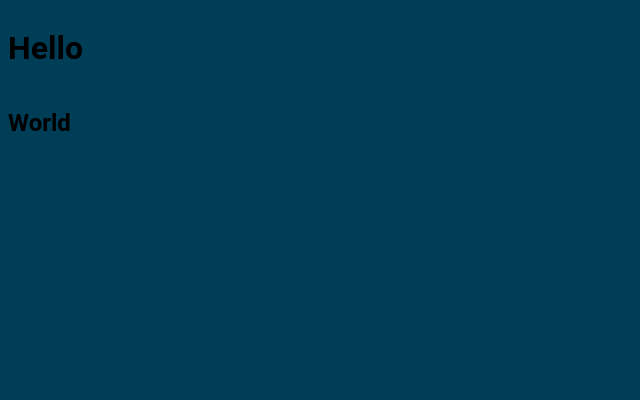
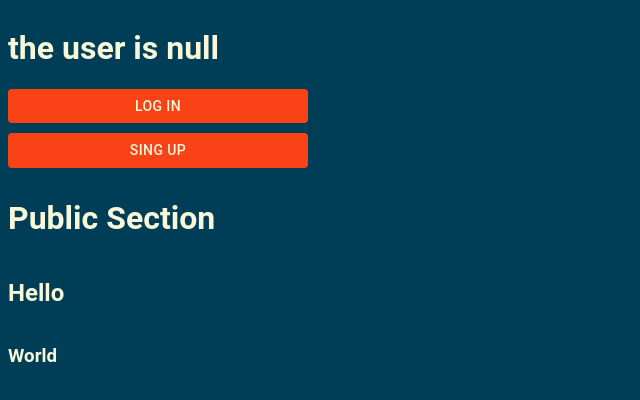
Before and after one commit to Krs-Mauro/PERN-stack-app, a React (Vite) app: page / in a window 1280 px wide. Shown: the top 400 px of the page, without its empty margins (0-640 px from the left). Built offline with nearby package versions, Linux system fonts and the light colour scheme.

Commit message:
adds supabase client and methods to interact with it

```diff
--- a/index.css
+++ b/index.css
@@ -2,9 +2,11 @@
     --background-color: #003d57;
     --secondary-color: #f7f8d9;
     --accent-color: #fa4217;
+    --accent-color-hover: #c53515;
   }
 
 body {
     background-color: var(--background-color);
+    color: var(--secondary-color);
     font-family: 'Roboto', sans-serif;
   }
--- a/index.html
+++ b/index.html
@@ -5,7 +5,7 @@
     <link rel="icon" type="image/svg+xml" href="/vite.svg" />
     <link rel="stylesheet" href="/index.css" />
     <meta name="viewport" content="width=device-width, initial-scale=1.0" />
-    <title>Vite + React</title>
+    <title>Shappy</title>
   </head>
   <body>
     <div id="root"></div>
--- a/src/App.jsx
+++ b/src/App.jsx
@@ -2,11 +2,40 @@ import React from "react";
 
 import { Stack } from "@mui/material";
 
-const App = () => (
-  <Stack>
-    <h1>Hello</h1>
-    <h2>World</h2>
-  </Stack>
-);
+import CustomButton from "./Components/CustomButton";
+import { AppProvider, useAppContext } from "./AppContext";
+
+const App = () => {
+  return (
+    <AppProvider>
+      <Stack>
+        <PrivateSection />
+        <PublicSection />
+      </Stack>
+    </AppProvider>
+  );
+};
 
 export default App;
+
+const PrivateSection = () => {
+  const { user } = useAppContext();
+
+  return (
+    <Stack>
+      <h1>{`the user is ${JSON.stringify(user)}`}</h1>
+      <CustomButton text="Log In" onClick={() => console.log("LOG IN")} />
+      <CustomButton text="Sing Up" onClick={() => console.log("SING UP")} />
+    </Stack>
+  );
+};
+
+const PublicSection = () => {
+  return (
+    <Stack>
+      <h1>Public Section</h1>
+      <h2>Hello</h2>
+      <h3>World</h3>
+    </Stack>
+  );
+};
--- /dev/null
+++ b/src/AppContext.jsx
@@ -0,0 +1,33 @@
+// create a context for the whole app
+
+import React, { createContext, useContext, useState } from "react";
+
+import supabase from "./helpers/supabaseClient";
+import useFetchUser from "./helpers/useFetchUser";
+
+const AppContext = createContext();
+
+const AppProvider = ({ children }) => {
+  const [user, setUser] = useState(null);
+
+  useFetchUser(supabase, setUser);
+
+  const value = {
+    supabase,
+    user,
+  };
+
+  return <AppContext.Provider value={value}>{children}</AppContext.Provider>;
+};
+
+const useAppContext = () => {
+  const contextValue = useContext(AppContext);
+
+  if (!contextValue) {
+    throw new Error("useAppContext must be used within an AppProvider");
+  }
+
+  return contextValue;
+};
+
+export { AppProvider, useAppContext };
--- /dev/null
+++ b/src/Components/CustomButton.jsx
@@ -0,0 +1,28 @@
+import React from "react";
+
+import { Button } from "@mui/material";
+
+const CustomButton = ({ text, onClick, ...props }) => {
+  return (
+    <Button
+      variant="outlined"
+      sx={{
+        backgroundColor: "#fa4217",
+        color: "#f7f8d9",
+        border: "none",
+        marginBottom: "10px",
+        width: "300px",
+        "&:hover": {
+          backgroundColor: "#c53515",
+          border: "none",
+        },
+      }}
+      onClick={onClick}
+      {...props}
+    >
+      {text}
+    </Button>
+  );
+};
+
+export default CustomButton;
--- /dev/null
+++ b/src/helpers/supabaseClient.js
@@ -0,0 +1,7 @@
+import { createClient } from "@supabase/supabase-js";
+
+const supabaseUrl = import.meta.env.VITE_SUPABASE_URL;
+const supabaseKey = import.meta.env.VITE_SUPABASE_KEY;
+const supabase = createClient(supabaseUrl, supabaseKey);
+
+export default supabase;
--- /dev/null
+++ b/src/helpers/useFetchUser.jsx
@@ -0,0 +1,16 @@
+import { useEffect } from "react";
+
+const useFetchUser = (client, setUser) => {
+  useEffect(() => {
+    const fetchUser = async () => {
+      const {
+        data: { user },
+      } = await client.auth.getUser();
+      if (user) {
+        setUser(user);
+      }
+    };
+    fetchUser();
+  }, []);
+};
+export default useFetchUser;
```
Also changed, not shown: 1 other file (tests, documents, lock files or other folders).
